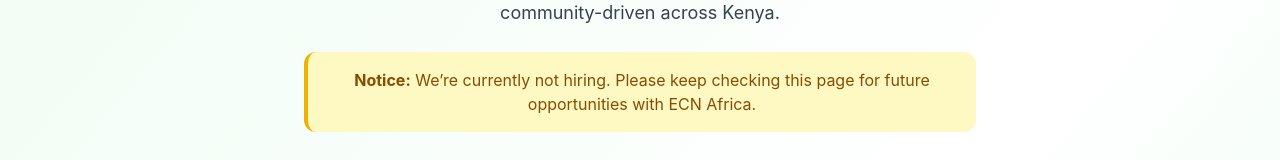
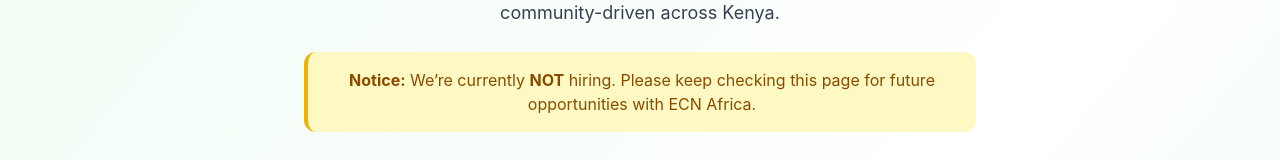
Before and after one commit to steph10920/ecnafrica, a React (Vite) app: page /categories/careers in a window 1280 px wide. Shown: the part 255-415 px from the top of the page. Built offline with nearby package versions, Linux system fonts and the light colour scheme.

Commit message:
changes made in careers

```diff
--- a/src/pages/categories/Careers.jsx
+++ b/src/pages/categories/Careers.jsx
@@ -103,7 +103,7 @@ export default function Careers() {
           transition={{ delay: 0.6 }}
         >
           <p>
-            <strong>Notice:</strong> We’re currently not hiring. Please keep
+            <strong>Notice:</strong> We’re currently <strong>NOT</strong> hiring. Please keep
             checking this page for future opportunities with ECN Africa.
           </p>
         </motion.div>
```
